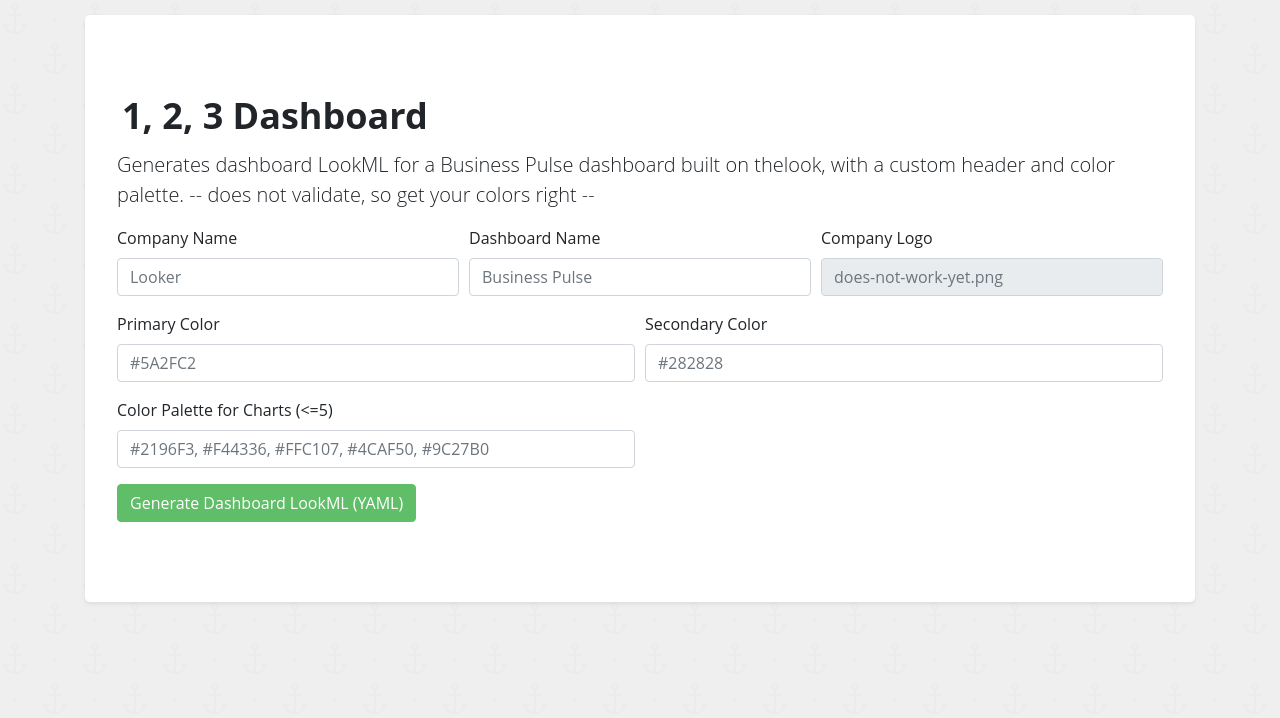
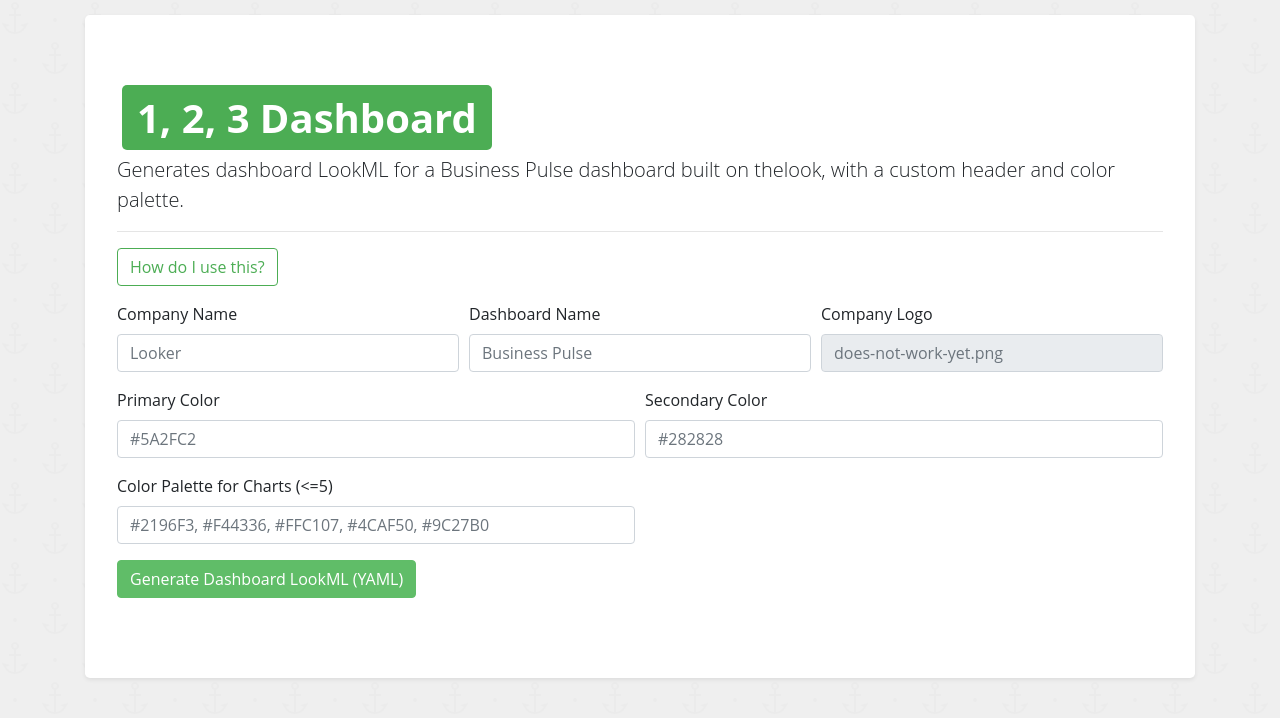
Before and after one commit to brechtv/demo_lookml_dashboard_generator, a plain HTML site: page index.html in a window 1280 px wide. Drawn offline with nearby package versions, Linux system fonts and the light colour scheme; some packages are replaced by stand-ins of ours; a script that the page names is missing.

Commit message:
dashboard title

```diff
--- a/index.html
+++ b/index.html
@@ -11,8 +11,23 @@
 	<body>
 		<main class="container">
 			<div class="jumbotron shadow-sm">
-				<h1 class="display-8">1, 2, 3 Dashboard</h1>
-				<p class="lead">Generates dashboard LookML for a Business Pulse dashboard built on thelook, with a custom header and color palette. -- does not validate, so get your colors right --</p>
+				<h1 class="display-8"><span class="app-title">1, 2, 3 Dashboard</span></h1>
+				<p class="lead">Generates dashboard LookML for a Business Pulse dashboard built on thelook, with a custom header and color palette.</p>
+				<hr>
+				<p>
+					<button class="btn btn-outline-primary" type="button" data-toggle="collapse" data-target="#howToCollapsible" aria-expanded="false" aria-controls="howToCollapsible">
+					How do I use this?
+					</button>
+				</p>
+				<div class="collapse mb-4 shadow-sm" id="howToCollapsible">
+					<h4>How to</h4>
+					<div class="card card-body">
+						<p>Add in your color palette and generate the dashboard YAML.</p>
+						<p>Copy the output and create a new dashboard in a project that's built on thelook. Make sure you have an <code>include: "*.dashboard"</code> on the model file.</p>
+						<p>Save your dashboard (no need to commit), and hit 'view dashboard' from the LookML file. Now you can view the dashboard and hit 'copy to space' to convert it into a user-defined dashboard!</p>
+					</div>
+				</div>
+
 				<div class="form-row">
 					<div class="form-group col-md-4">
 						<label for="settings-company-name">Company Name</label>
@@ -54,8 +69,8 @@
 				<div id="generated-dashboard-lookml-container">
 					<div class="form-row">
 						<div class="form-group col-md-12">
-						<button class="btn btn-outline-primary" id="copy-lookml" data-clipboard-target="#generated-dashboard-lookml">Copy Dashboard LookML (YAML)
-						</button>
+							<button class="btn btn-outline-primary" id="copy-lookml" data-clipboard-target="#generated-dashboard-lookml">Copy Dashboard LookML (YAML)
+							</button>
 						</div>
 					</div>
 					<div class="form-row">
@@ -79,10 +94,9 @@
 		)
 
 		</script>
-
 		<script src="https://cdnjs.cloudflare.com/ajax/libs/clipboard.js/1.7.1/clipboard.min.js"></script>
-        <script type="text/javascript">
-        new Clipboard('#copy-lookml');
-        </script>
+		<script type="text/javascript">
+		new Clipboard('#copy-lookml');
+		</script>
 	</body>
 </html>
--- a/static/app.css
+++ b/static/app.css
@@ -7,7 +7,6 @@
 	display: none;
 }
 
-@import url('https://fonts.googleapis.com/css?family=Open+Sans&display=swap');
 
 body {
 background-color: #efefef;
@@ -18,9 +17,14 @@
 h1, h2, h3, h4, h5 {
 	 padding: 5px;
     margin-top: 10px;
+    font-weight: bold;
+}
 
-    font-size: 36px;
-    font-weight: bold;
+.app-title {
+	color: white;
+	background-color: #4cad54;
+	padding: 5px 15px;
+	border-radius: 5px;
 }
 
 .btn-primary {
@@ -37,6 +41,7 @@
 .btn-outline-primary:active, .btn-outline-primary:hover, .btn-outline-primary:focus {
 	background-color: #60BD68 !important;
 	border-color: #60BD68 !important;
+	color: white !important;
 }
 
 .btn-primary:active, .btn-primary:hover, .btn-primary:focus {
```
